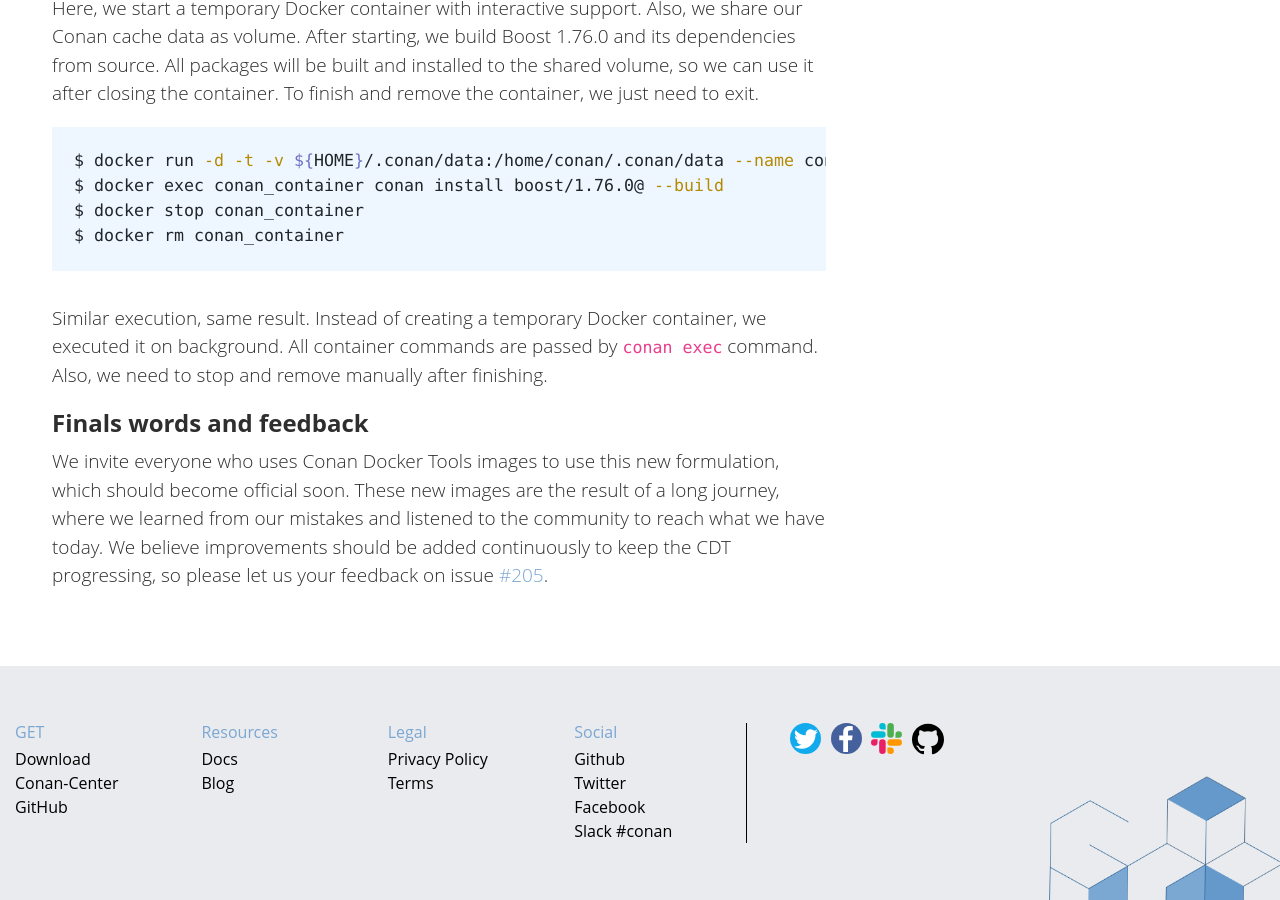
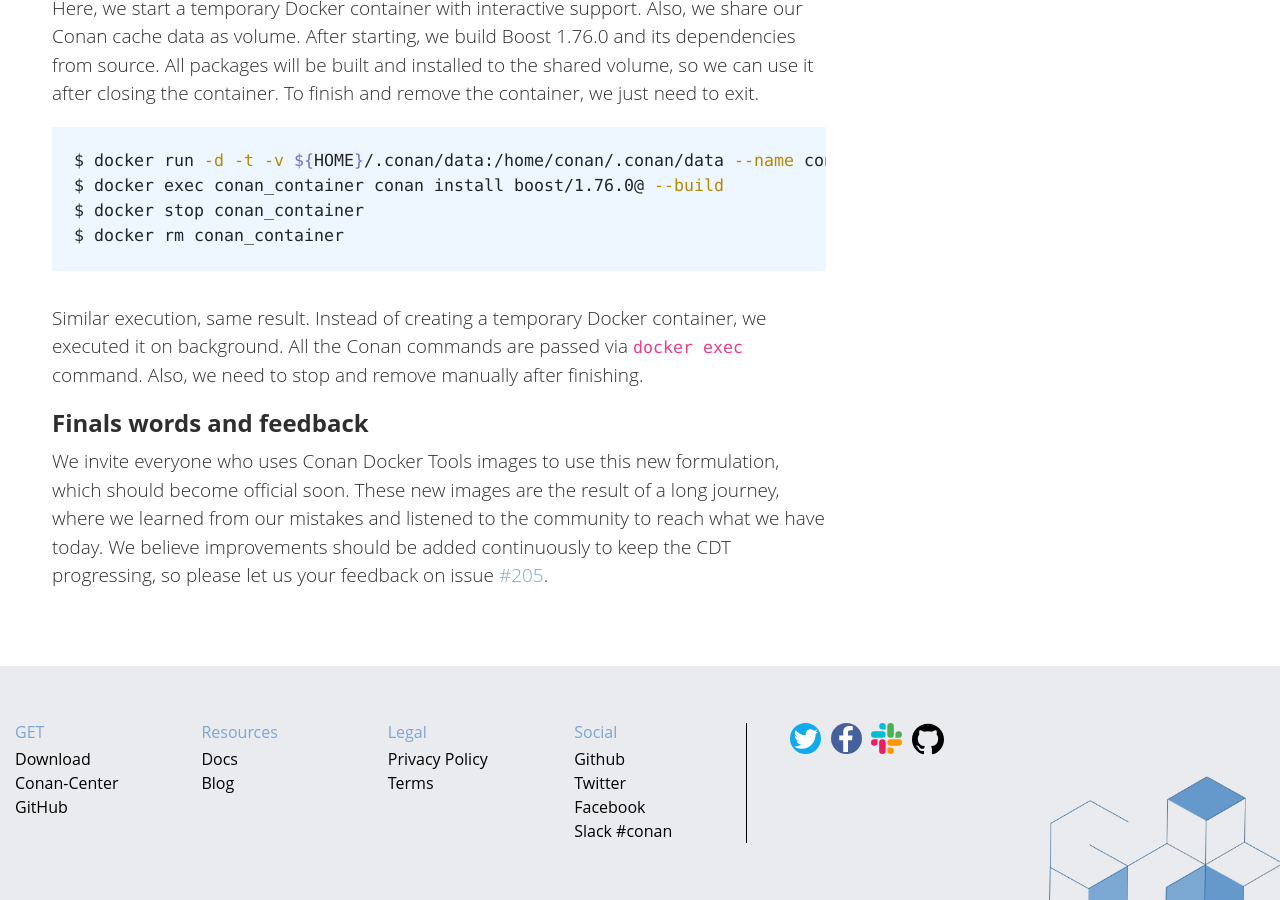
Before and after one commit to conan-io/conan-io.github.io, a Jekyll site: the page built from _posts/2021-07-21-Modern-docker-images.markdown, in a window 1280 px wide and 900 px high, scrolled down 11236 px. Built offline with Jekyll 4.4.1, drawn with Linux system fonts in a browser that asks for light colours; comment, search, counter and statistics services are not loaded.

Commit message:
Update _posts/2021-07-21-Modern-docker-images.markdown
Co-authored-by: Daniel <danimanzaneque@gmail.com>

```diff
--- a/_posts/2021-07-21-Modern-docker-images.markdown
+++ b/_posts/2021-07-21-Modern-docker-images.markdown
@@ -422,7 +422,7 @@ $ docker rm conan_container
 {% endhighlight %}
 
 Similar execution, same result. Instead of creating a temporary Docker container, we executed it on background.
-All container commands are passed by `conan exec` command. Also, we need to stop and remove manually after finishing.
+All the Conan commands are passed via `docker exec` command. Also, we need to stop and remove manually after finishing.
 
 
 ## Finals words and feedback
```
